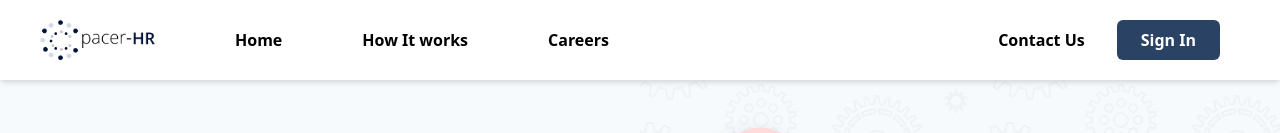
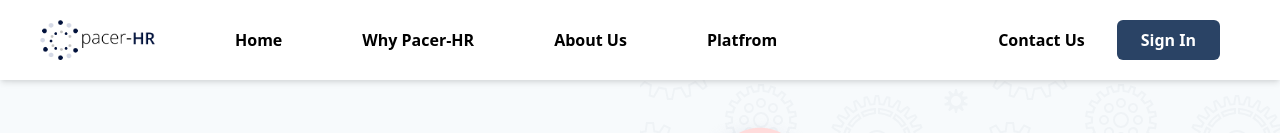
Before and after one commit to Omodot-Etukudo/pacer-hr, a Vue app: page / in a window 1280 px wide. Shown: the top 133 px of the page. Built offline with nearby package versions, Linux system fonts and the light colour scheme.

Commit message:
Updated Navigation

```diff
--- a/public/index.html
+++ b/public/index.html
@@ -3,7 +3,7 @@
   <head>
     <meta charset="utf-8">
     <meta http-equiv="X-UA-Compatible" content="IE=edge">
-    <meta name="viewport" content="width=device-width,initial-scale=1.0">
+    <meta name="viewport" content="width=device-width,initial-scale=0.8">
     <link rel="icon" href="<%= BASE_URL %>favicon.ico">
     <title><%= htmlWebpackPlugin.options.title %></title>
   </head>
--- a/src/App.vue
+++ b/src/App.vue
@@ -15,7 +15,7 @@ body {
   font-family: "Segoe UI", Tahoma, Geneva, Verdana, sans-serif;
 
 }
-html{
+template{
 scroll-behaviour:smooth;
 }
 </style>
--- a/src/components/navbar.vue
+++ b/src/components/navbar.vue
@@ -1,23 +1,37 @@
 <template>
-  <header class="flex bg-white w-full h-20 px-5 py-3 flex justify-between shadow-md fixed">
+  <header
+    class="flex bg-white w-full h-20 px-5 py-3 flex justify-between shadow-md fixed"
+  >
     <div class="flex flex-row">
       <div>
-        <img class="h-10 ml-5 mr-10 my-2" src="@/assets/pacer-hrlogo.png" alt="Pacer-HR" />
+        <img
+          class="h-10 ml-5 mr-10 my-2"
+          src="@/assets/pacer-hrlogo.png"
+          alt="Pacer-HR"
+        />
       </div>
       <div class="flex">
         <ul class="font-semibold text-base font-sans">
           <a
-            href="/"
+            href="#hero"
             class="inline-block mx-10 my-4 hover:text-blue-700 transition transition-colors duration-300"
-          >Home</a>
+            >Home</a
+          >
           <a
-            href="/"
+            href="#about"
             class="inline-block mx-10 my-4 hover:text-blue-700 transition transition-colors duration-300"
-          >How It works</a>
+            >Why Pacer-HR</a
+          >
           <a
-            href="/careers"
+            href="#other-benefits"
             class="inline-block mx-10 my-4 hover:text-blue-700 transition transition-colors duration-300"
-          >Careers</a>
+            >About Us</a
+          >
+          <a
+            href="#fourth-section"
+            class="inline-block mx-10 my-4 hover:text-blue-700 transition transition-colors duration-300"
+            >Platfrom</a
+          >
         </ul>
       </div>
     </div>
@@ -25,10 +39,13 @@
       <a
         class="px-3 py-2 mt-2 text-base font font-semibold font-sans hover:text-blue-700 transition transition-colors duration-300"
         href="#"
-      >Contact Us</a>
+        >Contact Us</a
+      >
       <button
         class="px-6 py-2 mt-2 mr-10 ml-5 bg-blue-900 text-white rounded-md hover:bg-blue-800 hover:shadow-md focus:outline-none font-semibold font-sans"
-      >Sign In</button>
+      >
+        Sign In
+      </button>
     </div>
   </header>
 </template>
@@ -39,9 +56,9 @@ export default {
     return {
       navbuttons: [
         { index: "1", link: "Contact Us" },
-        { index: "2", link: "Sign In", linkto: "signin" }
-      ]
+        { index: "2", link: "Sign In", linkto: "signin" },
+      ],
     };
-  }
+  },
 };
 </script>
--- a/src/views/Home.vue
+++ b/src/views/Home.vue
@@ -152,7 +152,10 @@
     </div>
     <!--End of third section-->
     <!--Beginning of fourth section-->
-    <div class="grid grid-col-3 grid-flow-col gap-4 lg:grid md:flex flex-wrap">
+    <div
+      class="grid grid-col-3 grid-flow-col gap-4 lg:grid md:flex flex-wrap"
+      id="fourth-section"
+    >
       <div>
         <h2 class="mt-40 ml-20 font-sans text-blue-800 font-semibold text-4xl">
           Optimize your HRM processes
@@ -408,4 +411,7 @@ div > button {
 div > button:focus {
   outline: none;
 }
+html {
+  scroll-behavior: smooth;
+}
 </style>
```
